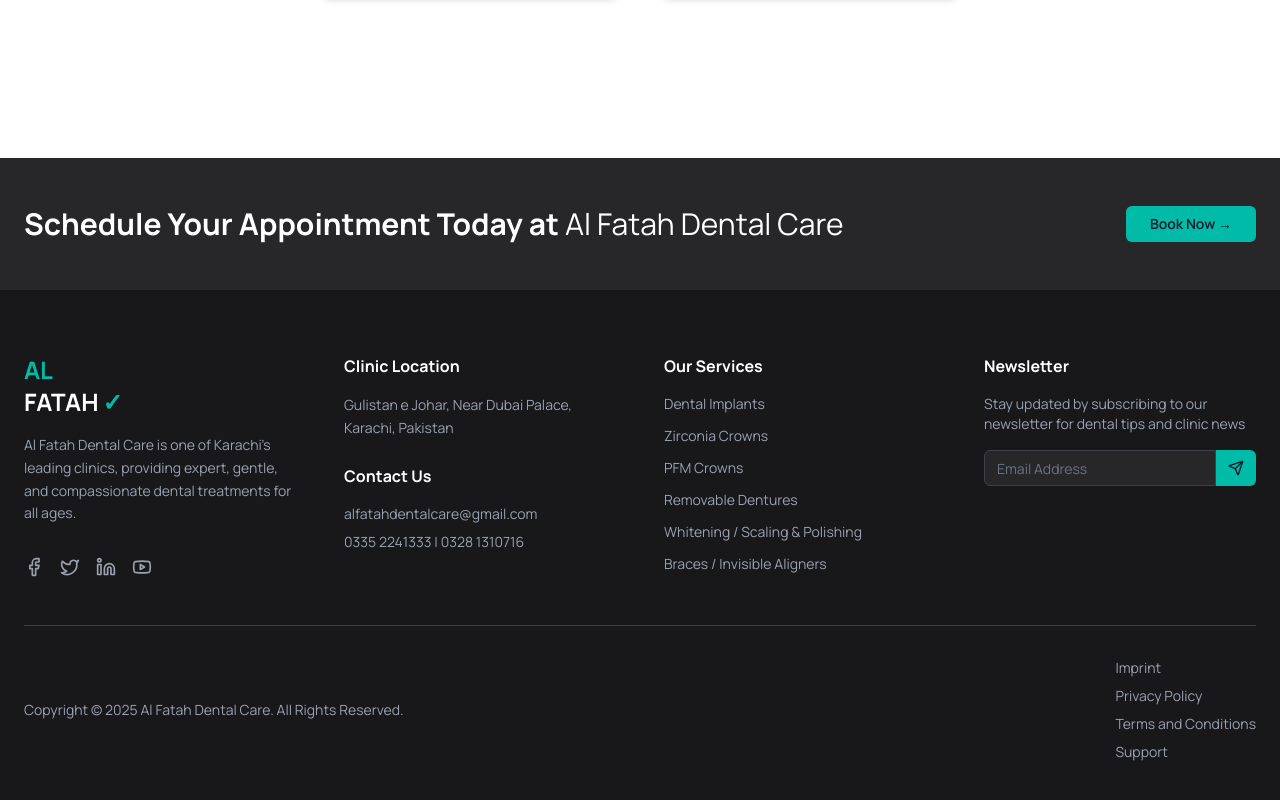
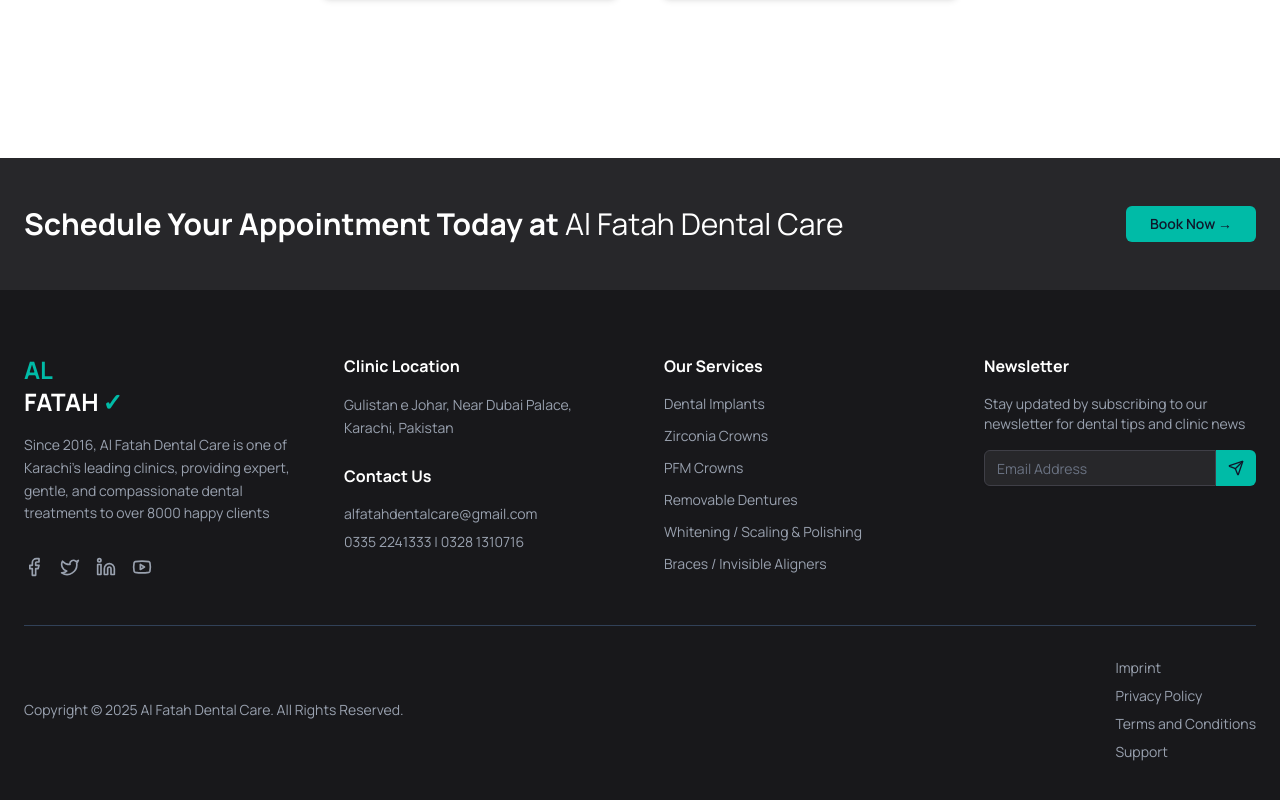
Before and after one commit to fareed-aslam/Al-Fatah, a Next.js app: page /about in a window 1280 px wide. Shown: the part 2383-3183 px from the top of the page. Built offline with nearby package versions, Linux system fonts and the light colour scheme.

Commit message:
minor improvements

```diff
--- a/src/components/About.tsx
+++ b/src/components/About.tsx
@@ -16,10 +16,10 @@
               <span className="font-light">Heart of Karachi</span>
             </h2>
             <p className="text-zinc-700 text-base mb-8 leading-relaxed">
-              Al Fatah Dental Care has earned a reputation in Karachi for
+              Since 2016, Al Fatah Dental Care has earned a reputation in Karachi for
               delivering exceptional dental care with compassion and precision.
               Our highly skilled dentists bring years of experience in general,
-              cosmetic, and restorative dentistry. Every smile we care for
+              cosmetic, and restorative dentistry. Having served 8000+ clients, every smile we care for
               reflects our commitment to comfort, safety, and patient
               satisfaction.
             </p>
--- a/src/components/Footer.tsx
+++ b/src/components/Footer.tsx
@@ -37,9 +37,8 @@
               </div>
             </div>
             <p className="text-gray-400 text-sm leading-relaxed">
-              Al Fatah Dental Care is one of Karachi’s leading clinics,
-              providing expert, gentle, and compassionate dental treatments for
-              all ages.
+              Since 2016, Al Fatah Dental Care is one of Karachi’s leading clinics,
+              providing expert, gentle, and compassionate dental treatments to over 8000 happy clients
             </p>
             {/* Social Icons */}
             <div className="flex gap-4 pt-4">
```
